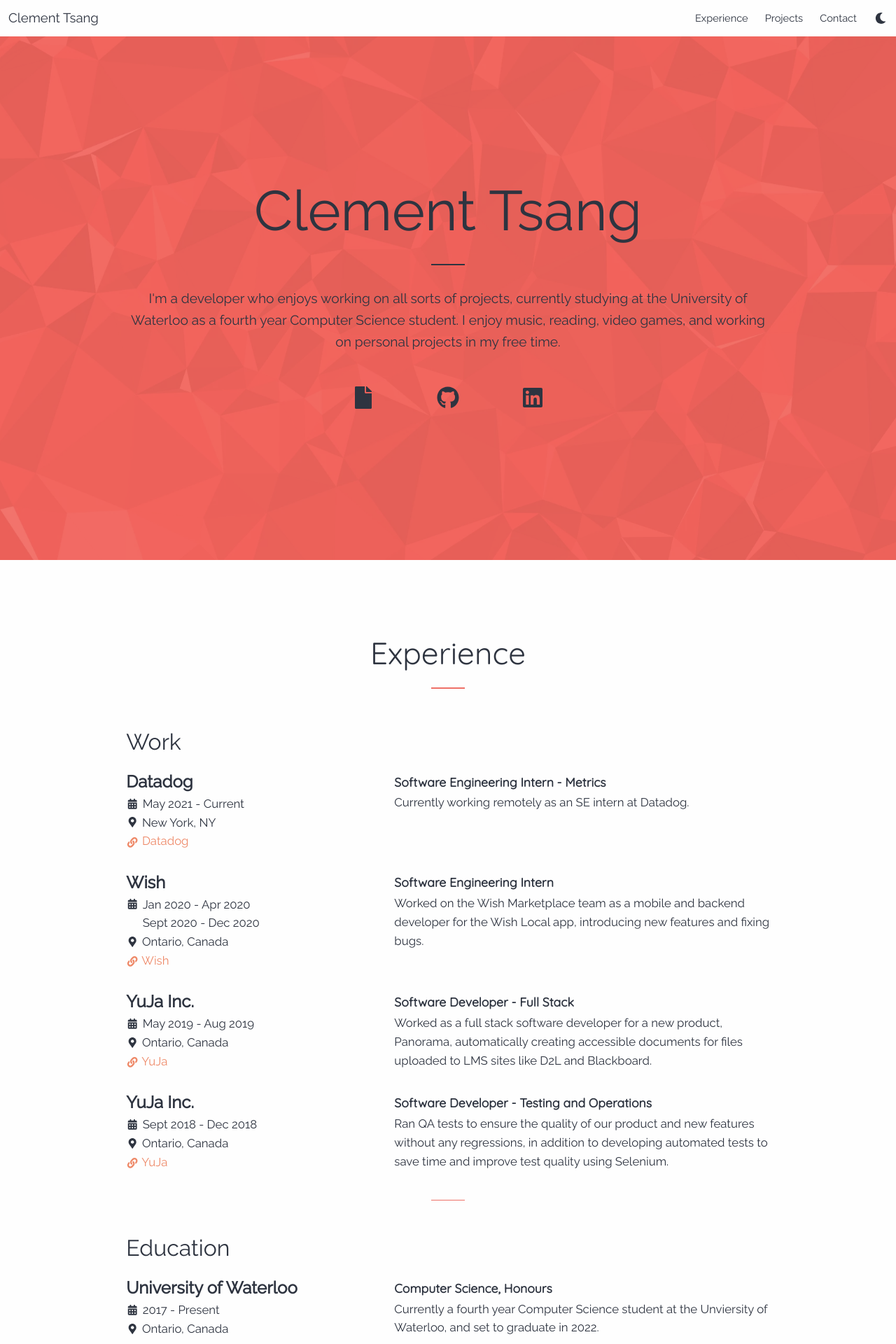
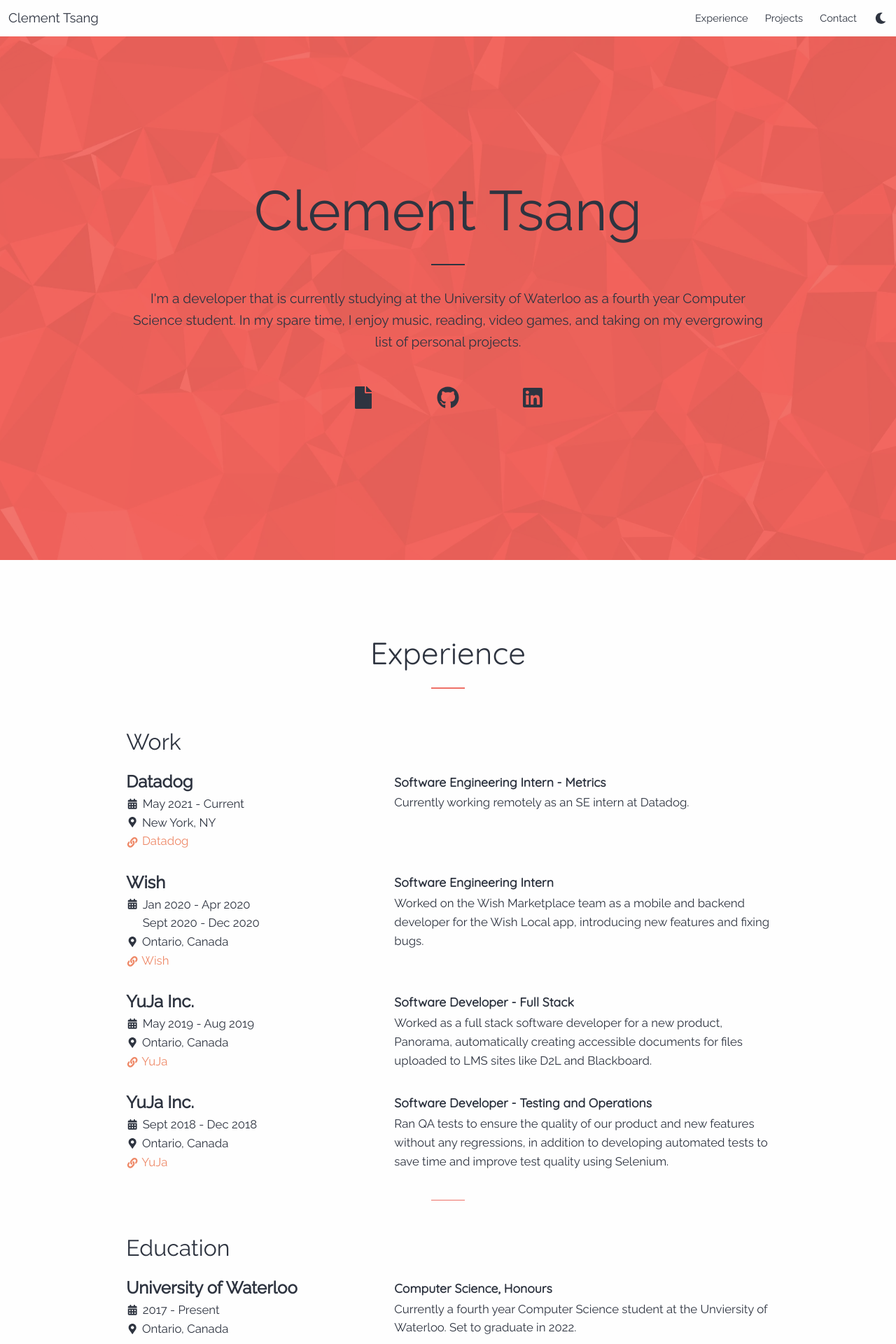
Before and after one commit to ClementTsang/clementtsang.github.io, a Vue app: page / in a window 1280 px wide. Shown: the top 1920 px of the page at 70% size. Built offline with nearby package versions, Linux system fonts and the light colour scheme.

Commit message:
Update some text

```diff
--- a/src/components/Experience.vue
+++ b/src/components/Experience.vue
@@ -63,7 +63,7 @@
           entry-title="University of Waterloo"
           :date-range="['2017 - Present']"
           job-position="Computer Science, Honours"
-          job-description="Currently a fourth year Computer Science student at the Unviersity of Waterloo, and set to graduate in 2022."
+          job-description="Currently a fourth year Computer Science student at the Unviersity of Waterloo. Set to graduate in 2022."
           job-location="Ontario, Canada"
           style="padding-bottom: 2rem;"
         />
--- a/src/components/HomePage.vue
+++ b/src/components/HomePage.vue
@@ -19,10 +19,9 @@
           <hr class="is-divider" />
           <article>
             <h3 class="has-text-centered">
-              I'm a developer who enjoys working on all sorts of projects,
-              currently studying at the University of Waterloo as a fourth year
-              Computer Science student. I enjoy music, reading, video games, and
-              working on personal projects in my free time.
+              I'm a developer that is currently studying at the University of Waterloo
+              as a fourth year Computer Science student.  In my spare time, I enjoy music, reading,
+              video games, and taking on my evergrowing list of personal projects.
             </h3>
             <br />
             <div class="columns is-centered is-marginless is-mobile">
@@ -133,12 +132,12 @@
       <div class="content has-text-centered">
         <p>
           Website source can be found
-          <a href="https://github.com/ClementTsang/personal-website">on GitHub</a>.
+          <a href="https://github.com/ClementTsang/clementtsang.github.io">on GitHub</a>.
           If you want to use it, feel free!
         </p>
         <p>
           The source code is licensed under
-          <a href="https://github.com/ClementTsang/personal-website/blob/master/LICENSE">MIT</a>.
+          <a href="https://github.com/ClementTsang/clementtsang.github.io/blob/master/LICENSE">MIT</a>.
         </p>
       </div>
     </footer>
```
